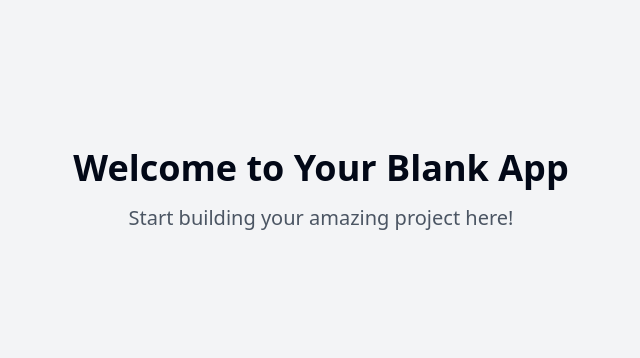
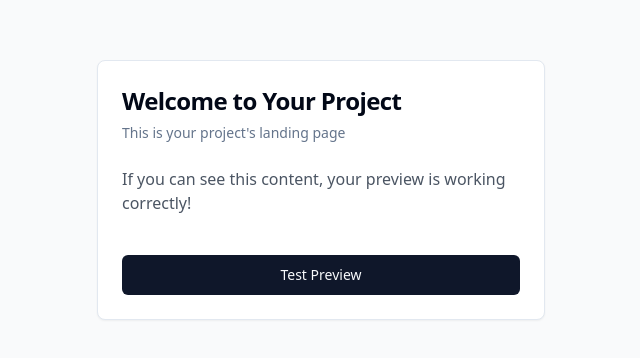
Before and after one commit to rashidi-francis/carioca-bronze-sp, a React (Vite) app: page / in a window 1280 px wide. Shown: the part 210-568 px from the top of the page, without its empty margins (319-959 px from the left). Built offline with nearby package versions, Linux system fonts and the light colour scheme.

Commit message:
Fix: Project not appearing
Troubleshoot project visibility issues.

```diff
--- a/src/pages/Index.tsx
+++ b/src/pages/Index.tsx
@@ -1,12 +1,33 @@
-// Update this page (the content is just a fallback if you fail to update the page)
+
+import { Button } from "@/components/ui/button";
+import { Card, CardContent, CardDescription, CardFooter, CardHeader, CardTitle } from "@/components/ui/card";
+import { toast } from "@/components/ui/sonner";
 
 const Index = () => {
+  const handleShowToast = () => {
+    toast("Preview is working!", {
+      description: "If you can see this toast, your preview is functioning correctly.",
+    });
+  };
+
   return (
-    <div className="min-h-screen flex items-center justify-center bg-gray-100">
-      <div className="text-center">
-        <h1 className="text-4xl font-bold mb-4">Welcome to Your Blank App</h1>
-        <p className="text-xl text-gray-600">Start building your amazing project here!</p>
-      </div>
+    <div className="min-h-screen flex flex-col items-center justify-center bg-gray-50 p-4">
+      <Card className="w-full max-w-md">
+        <CardHeader>
+          <CardTitle className="text-2xl font-bold">Welcome to Your Project</CardTitle>
+          <CardDescription>This is your project's landing page</CardDescription>
+        </CardHeader>
+        <CardContent>
+          <p className="text-gray-600 mb-4">
+            If you can see this content, your preview is working correctly!
+          </p>
+        </CardContent>
+        <CardFooter>
+          <Button onClick={handleShowToast} className="w-full">
+            Test Preview
+          </Button>
+        </CardFooter>
+      </Card>
     </div>
   );
 };
```
